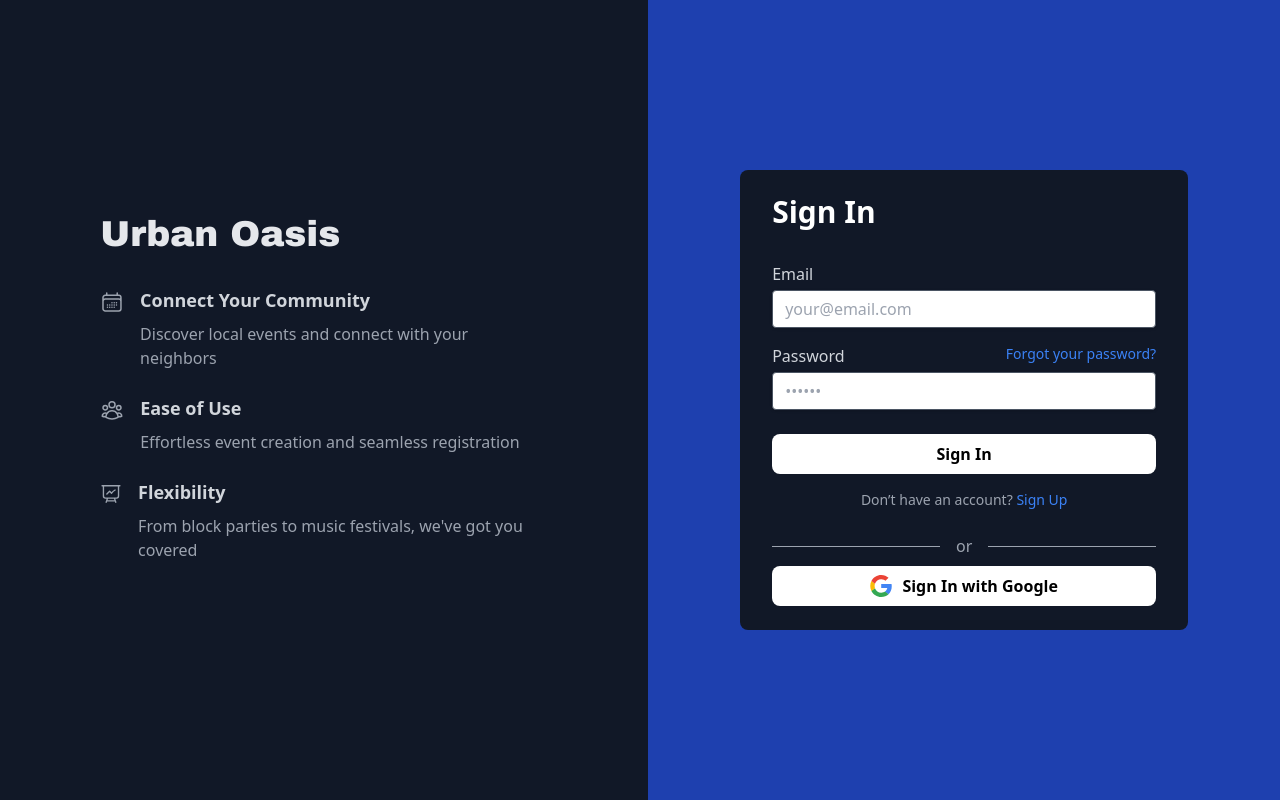
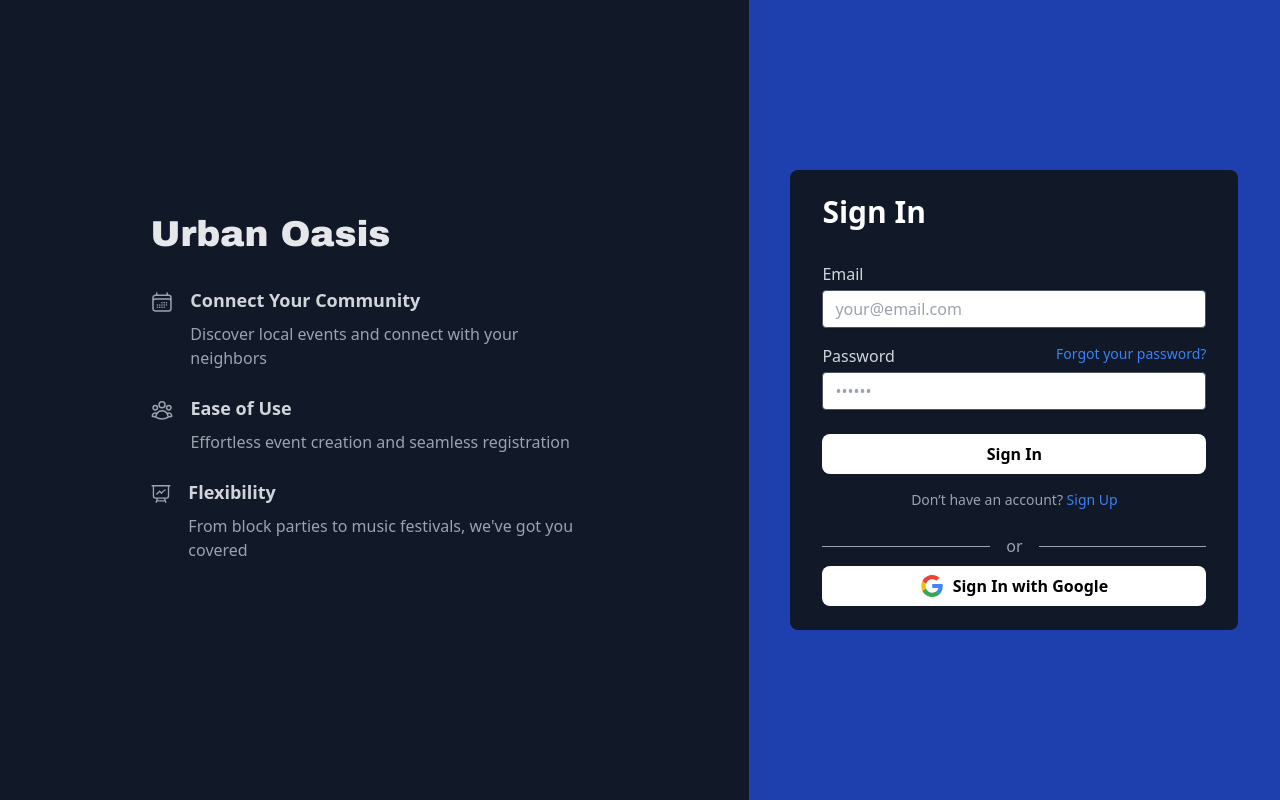
Before and after one commit to mazenkapadi/urban-oasis, a React (Vite) app: page /signIn in a window 1280 px wide. Built offline with nearby package versions, Linux system fonts and the light colour scheme; no server answers.

Commit message:
Saved AuthLeftComponent.jsx

```diff
--- a/src/pages/ForgotPasswordPage.jsx
+++ b/src/pages/ForgotPasswordPage.jsx
@@ -1,6 +1,7 @@
 import React, { useState } from 'react';
 import AuthLeftComponent from "../components/AuthLeftComponent.jsx";
 import { useNavigate } from "react-router-dom";
+import PasswordReset from "../services/auth/ResetPassword.js";
 
 function SignInPage() {
 
@@ -28,9 +29,12 @@ function SignInPage() {
 
     return (
         <>
-            <div className="flex items-center w-screen" >
-                <AuthLeftComponent />
-                <div className="w-full h-screen bg-blue-800 p-4 flex items-center justify-center" >
+            <div className="flex w-screen h-screen" >
+                <div className="flex-[3]" >
+                    <AuthLeftComponent />
+                </div >
+
+                <div className="flex-[2] h-screen bg-blue-800 p-4 flex items-center justify-center" >
                     <div
                         className="signInBox box-border rounded-lg bg-gray-900 p-6 flex items-center justify-center w-full max-w-sm md:max-w-md h-auto" >
                         <div className="content w-full" >
--- a/src/pages/SignInPage.jsx
+++ b/src/pages/SignInPage.jsx
@@ -3,9 +3,9 @@ import signIn from "../services/auth/signIn.js";
 import AuthLeftComponent from "../components/AuthLeftComponent.jsx";
 
 function SignInPage() {
-    const [email, setEmail] = useState('');
-    const [password, setPassword] = useState('');
-    const [error, setError] = useState(null);
+    const [ email, setEmail ] = useState('');
+    const [ password, setPassword ] = useState('');
+    const [ error, setError ] = useState(null);
 
     const handleSignInWithEmail = async () => {
         if (!email || !password) {
@@ -32,17 +32,21 @@ function SignInPage() {
 
     return (
         <>
-            <div className="flex items-center w-screen">
-                <AuthLeftComponent />
-                <div className="w-full h-screen bg-blue-800 p-4 flex items-center justify-center">
-                    <div className="signInBox box-border rounded-lg bg-gray-900 p-6 flex items-center justify-center w-full max-w-sm md:max-w-md h-auto">
-                        <div className="content w-full">
-                            <h2 className="text-3xl font-bold text-white mb-6 px-2">Sign In</h2>
+            <div className="flex w-screen h-screen" >
+                <div className="flex-[3]" >
+                    <AuthLeftComponent />
+                </div >
 
-                            {error && <div className="text-red-500 text-sm p-2">{error}</div>}
+                <div className="flex-[2] h-screen bg-blue-800 p-4 flex items-center justify-center" >
+                    <div
+                        className="signInBox box-border rounded-lg bg-gray-900 p-6 flex items-center justify-center w-full max-w-sm md:max-w-md h-auto" >
+                        <div className="content w-full" >
+                            <h2 className="text-3xl font-bold text-white mb-6 px-2" >Sign In</h2 >
 
-                            <div className="p-2">
-                                <label className="block text-gray-300 pb-1" htmlFor="email">Email</label>
+                            {error && <div className="text-red-500 text-sm p-2" >{error}</div >}
+
+                            <div className="p-2" >
+                                <label className="block text-gray-300 pb-1" htmlFor="email" >Email</label >
                                 <input
                                     className="shadow appearance-none border border-gray-600 rounded w-full py-2 px-3 text-gray-700 leading-tight focus:outline-none focus:shadow-outline"
                                     id="email"
@@ -51,15 +55,16 @@ function SignInPage() {
                                     value={email}
                                     onChange={(e) => setEmail(e.target.value)}
                                 />
-                            </div>
+                            </div >
 
-                            <div className="p-2">
-                                <div className="pb-1">
-                                    <div className="flex justify-between">
-                                        <label className="text-gray-300" htmlFor="password">Password</label>
-                                        <a href="/forgotPassword" className="text-sm text-blue-500">Forgot your password?</a>
-                                    </div>
-                                </div>
+                            <div className="p-2" >
+                                <div className="pb-1" >
+                                    <div className="flex justify-between" >
+                                        <label className="text-gray-300" htmlFor="password" >Password</label >
+                                        <a href="/forgotPassword" className="text-sm text-blue-500" >Forgot your
+                                            password?</a >
+                                    </div >
+                                </div >
                                 <input
                                     className="shadow appearance-none border border-gray-600 rounded w-full py-2 px-3 text-gray-700 leading-tight focus:outline-none focus:shadow-outline"
                                     id="password"
@@ -68,40 +73,41 @@ function SignInPage() {
                                     value={password}
                                     onChange={(e) => setPassword(e.target.value)}
                                 />
-                            </div>
+                            </div >
 
-                            <div className="flex flex-col items-center justify-center px-2">
+                            <div className="flex flex-col items-center justify-center px-2" >
                                 <button
                                     className="bg-white text-black font-bold py-2 px-4 rounded-lg focus:outline-none focus:shadow-outline w-full mt-4 transition-colors duration-300 hover:bg-black hover:text-white"
                                     aria-label="Sign In"
                                     onClick={handleSignInWithEmail}
                                 >
                                     Sign In
-                                </button>
+                                </button >
 
-                                <p className="text-sm text-gray-400 my-4">
-                                    Don’t have an account? <a href="/signUp" className="text-blue-500">Sign Up</a>
-                                </p>
+                                <p className="text-sm text-gray-400 my-4" >
+                                    Don’t have an account? <a href="/signUp" className="text-blue-500" >Sign Up</a >
+                                </p >
 
-                                <div className="flex items-center w-full my-2">
+                                <div className="flex items-center w-full my-2" >
                                     <hr className="flex-grow border-t border-gray-400" />
-                                    <span className="mx-4 text-gray-400">or</span>
+                                    <span className="mx-4 text-gray-400" >or</span >
                                     <hr className="flex-grow border-t border-gray-400" />
-                                </div>
+                                </div >
 
                                 <button
                                     className="bg-white text-black font-bold py-2 px-4 rounded-lg focus:outline-none focus:shadow-outline w-full flex items-center justify-center transition-colors duration-300 hover:bg-black hover:text-white"
                                     aria-label="Sign In with Google"
                                     onClick={handleSignInWithGoogle}
                                 >
-                                    <img src="../../assets/google.svg" alt="Google logo" className="pr-0.5" width="24" height="24" />
-                                    <p className="ml-2">Sign In with Google</p>
-                                </button>
-                            </div>
-                        </div>
-                    </div>
-                </div>
-            </div>
+                                    <img src="../../assets/google.svg" alt="Google logo" className="pr-0.5" width="24"
+                                         height="24" />
+                                    <p className="ml-2" >Sign In with Google</p >
+                                </button >
+                            </div >
+                        </div >
+                    </div >
+                </div >
+            </div >
         </>
     );
 }
--- a/src/pages/SignUpPage.jsx
+++ b/src/pages/SignUpPage.jsx
@@ -90,10 +90,13 @@ function SignUpPage() {
     };
   return (
       <>
-            <div className="flex items-center w-screen">
+          <div className="flex w-screen h-screen" >
+              <div className="flex-[3]" >
                   <AuthLeftComponent />
-                <div className="w-full h-screen bg-blue-800 p-4 flex items-center justify-center">
-                    <div className="signInBox box-border rounded-lg bg-gray-900 p-6 flex items-center justify-center w-full max-w-sm md:max-w-md h-auto">
+              </div >
+              <div className="flex-[2] h-screen bg-blue-800 p-4 flex items-center justify-center" >
+                  <div
+                      className="signUpBox box-border rounded-lg bg-gray-900 p-6 flex items-center justify-center w-full max-w-sm md:max-w-md h-auto" >
                       <div className="content w-full" >
                           <h2 className="text-3xl font-bold text-white mb-6 px-2" >Sign Up</h2 >
 
```
Lines whose indentation alone changed are shown as unchanged.
